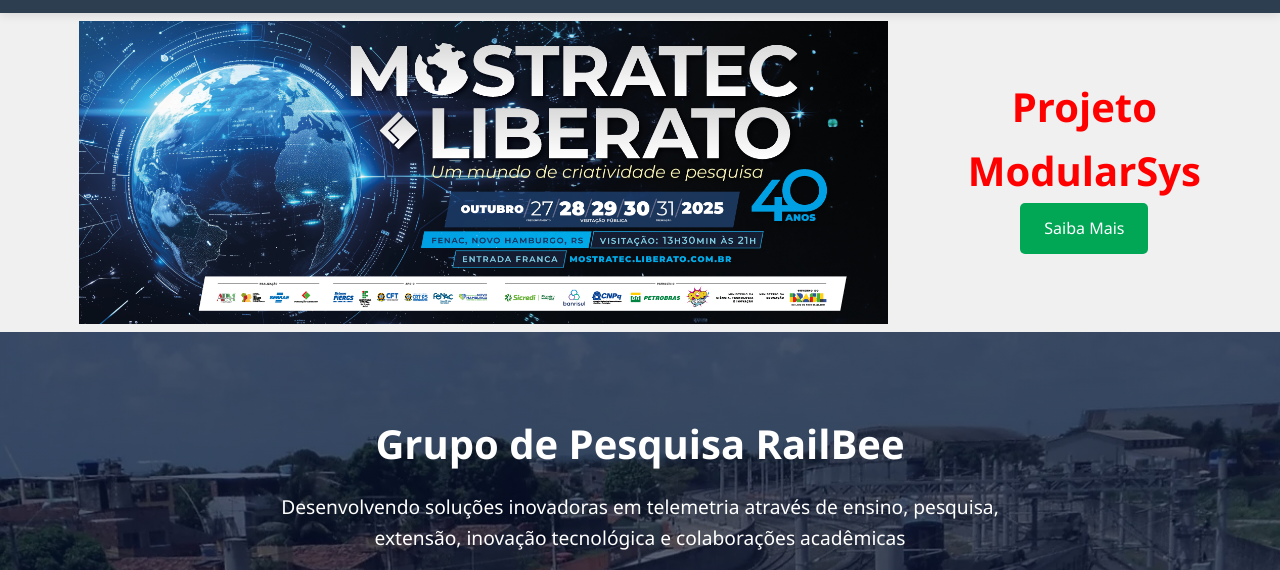
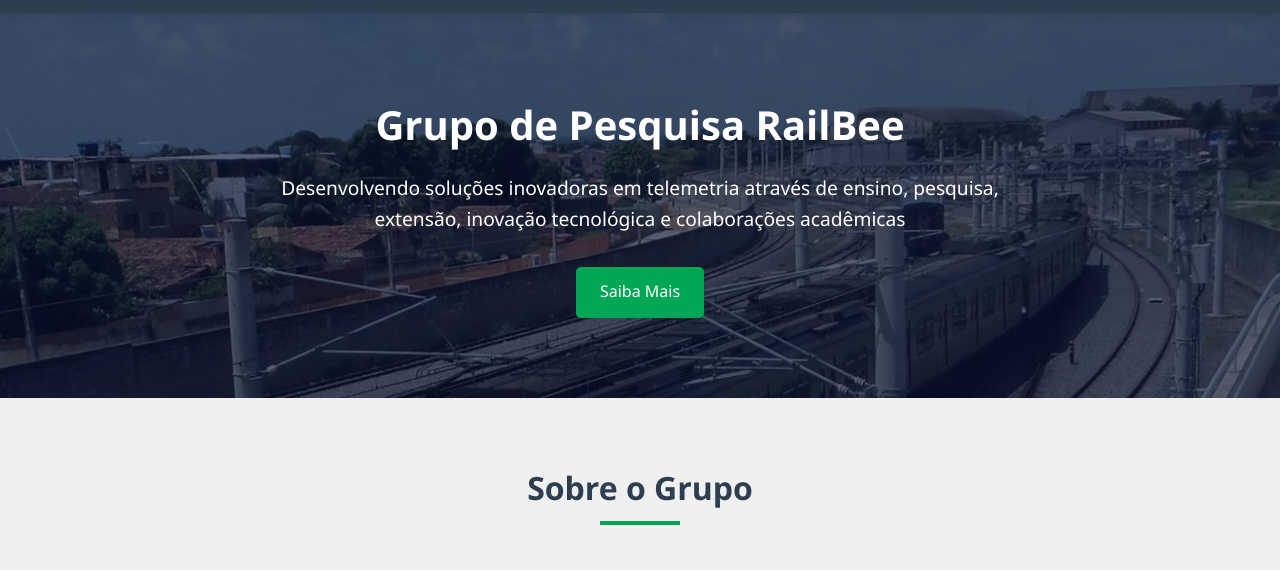
Before and after one commit to RailBee/railbee.com.br, a plain HTML site: page index.html in a window 1280 px wide. Shown: the part 68-638 px from the top of the page. Drawn offline with Linux system fonts and the light colour scheme.

Commit message:
Remoção banner mostratec

```diff
--- a/index.html
+++ b/index.html
@@ -25,7 +25,7 @@
         </div>
     </header>
 
-    <section class="events">
+    <!-- <section class="events">
         <div class="container">
             <figure>
                 <img src="assets/images/events/mostratec-banner-site-1600x600-1.png" alt="">
@@ -35,7 +35,7 @@
                 <a href="proj_modularsys.html" class="btn">Saiba Mais</a>
             </div>
         </div>
-    </section>
+    </section> -->
 
     <!-- Hero Section -->
     <section id="home" class="hero">
```
